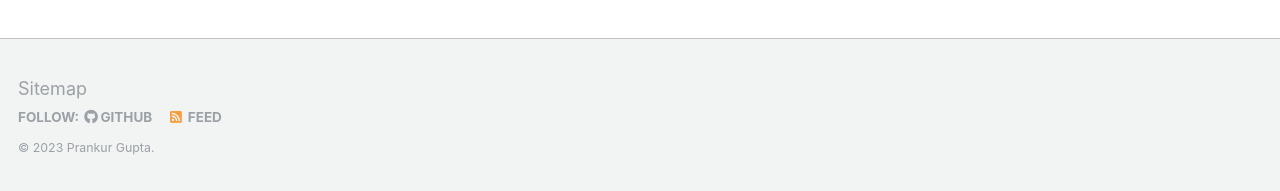
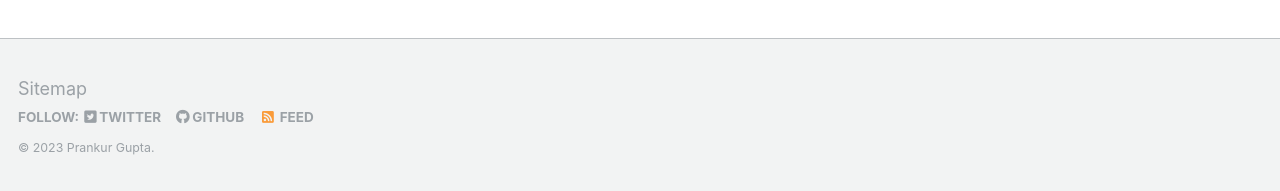
Before and after one commit to prankur432/prankur432.github.io, a Jekyll site: the page built from _pages/about.md, in a window 1280 px wide and 900 px high, scrolled down 2047 px. Shown: the part 706-897 px from the top of the window. Built offline with Jekyll 4.4.1, drawn with Linux system fonts in a browser that asks for light colours.

Commit message:
Minor tweaks

```diff
--- a/_config.yml
+++ b/_config.yml
@@ -57,7 +57,7 @@ yandex_site_verification :
 
 # Social Sharing
 twitter:
-  username               : &prankur432
+  username               : prankur432
 facebook:
   username               :
   app_id                 :
```
